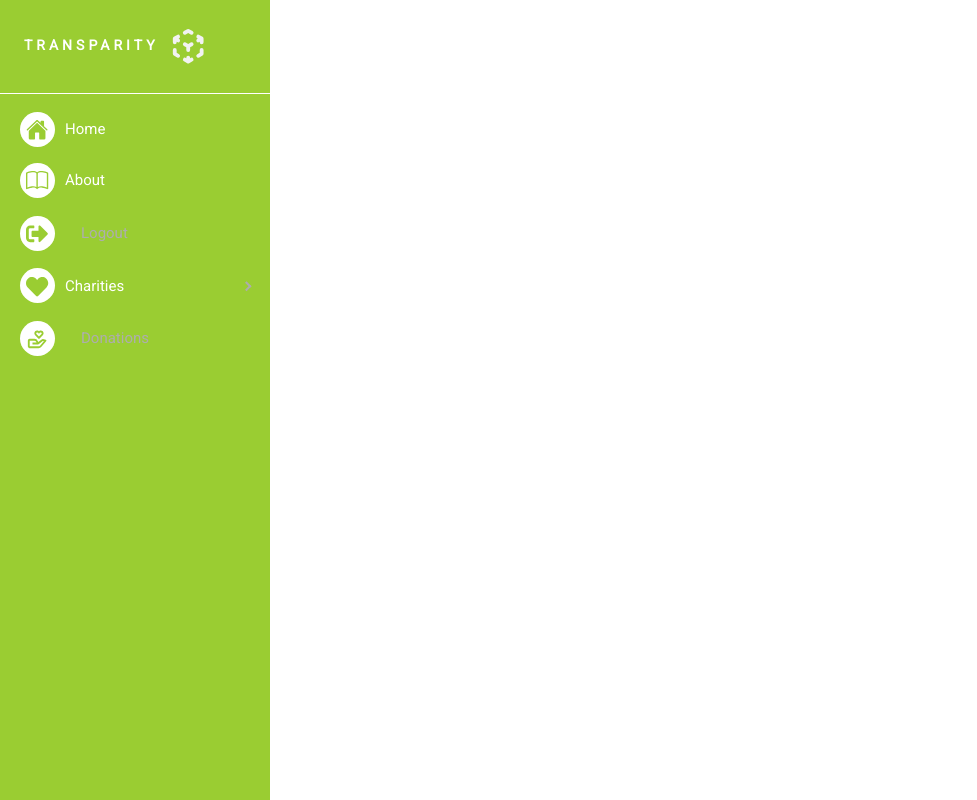
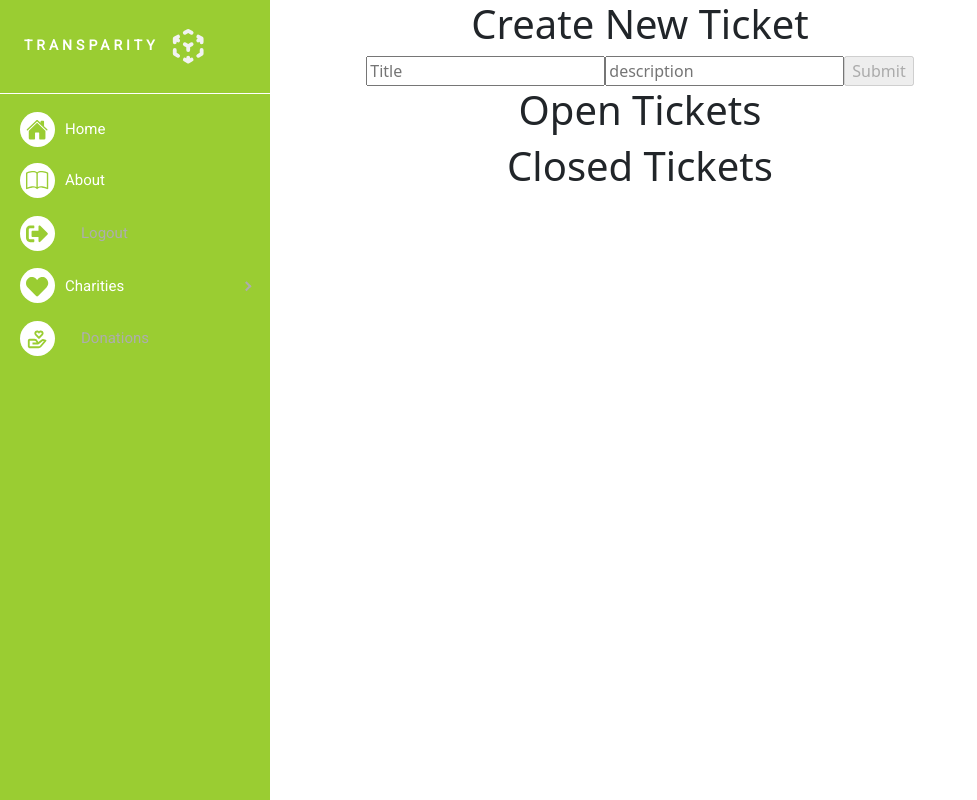
Before and after one commit to qlanphere/transparity-front, a React (Create React App) app: page /tickets in a window 1280 px wide. Shown: the whole page, without its empty margins (0-977 px from the left). Built offline with nearby package versions, Linux system fonts and the light colour scheme; no server answers; sample sign-in values are in the browser's storage.

Commit message:
added tickets page with form for adding ticket

```diff
--- a/src/App.js
+++ b/src/App.js
@@ -1,7 +1,7 @@
 
 import './App.css';
 import Sidebar from './components/Sidebar';
-import { Login, Register, Home, Feedback, CharityPage, DonationsPage} from './pages'
+import { Login, Register, Home, Feedback, CharityPage, DonationsPage, Tickets} from './pages'
 import 'bootstrap/dist/css/bootstrap.min.css';
 import * as CustomRoutes from "./routing";
 import {
@@ -37,6 +37,9 @@ function App() {
           <CustomRoutes.LoggedOutRoute exact path = "/donations">
             <DonationsPage />
           </CustomRoutes.LoggedOutRoute>
+          <CustomRoutes.LoggedOutRoute exact path = "/tickets">
+            <Tickets />
+          </CustomRoutes.LoggedOutRoute>
         </Switch>
       </Router>
     </div>
--- a/src/pages/Tickets/index.js
+++ b/src/pages/Tickets/index.js
@@ -1,4 +1,5 @@
 import React, {useState, useEffect} from 'react'
+import axios from 'axios';
 import { useAuthContext } from '../../contexts/auth'
 
 const host = 'https://transparity.herokuapp.com'
@@ -8,14 +9,30 @@ const Tickets = () => {
     const {currentUser} = useAuthContext()
     const [openTickets, setOpenTickets] = useState([])
     const [closedTickets, setClosedTickets] = useState([])
+    const [ticketFormData, setTicketFormData] = useState({name: "", description: "", status: true})
 
-    useEffect = (() => {
+    const handleInput = e => setTicketFormData(prev => ({ ...prev, [e.target.name]: e.target.value }))
+    const formIncomplete = () => Object.values(ticketFormData).some(v => !v)
+
+    const handleSubmit = async (e) => {
+        e.preventDefault()
+        await axios.patch(`${host}/ticket/${currentUser.sub.id}`)
+
+    }
+
+    useEffect(() => {
 
         const getTickets = async () => {
 
-            let response = await fetch(`${host}/ticket/${currentUser.sub.id}`)
+            let response = await fetch(`${host}/user/${currentUser.sub.id}`)
             let ticketData = await response.json()
-            console.log(ticketData)
+            let ticketArray = ticketData.tickets
+            if (ticketArray) {
+                let openTicks = ticketArray.filter(ticket => ticket.status == true)
+                let closedTicks = ticketArray.filter(ticket => ticket.status == false)
+                setOpenTickets(openTicks)
+                setClosedTickets(closedTicks)
+            }
 
         }
         getTickets()
@@ -23,13 +40,22 @@ const Tickets = () => {
 
     return (
         <>
+        <div>
+            <h1>Create New Ticket</h1>
+            <form>
+                <input type = "text" name="name" value={ticketFormData.name} onChange={handleInput} placeholder="Title" />
+                <input type = "text" name="description" value={ticketFormData.description} onChange={handleInput} placeholder="description" />
+                <input type="submit" onSubmit={handleSubmit} className={formIncomplete() ? 'disabled' : 'enabled'} disabled={formIncomplete()}/>
+            </form>
+
+        </div>
             <div>
                 <h1>Open Tickets</h1>
-
+                    {openTickets}
             </div>
             <div>
                 <h1>Closed Tickets</h1>
-
+                    {closedTickets}
             </div>
         </>
     )
```
